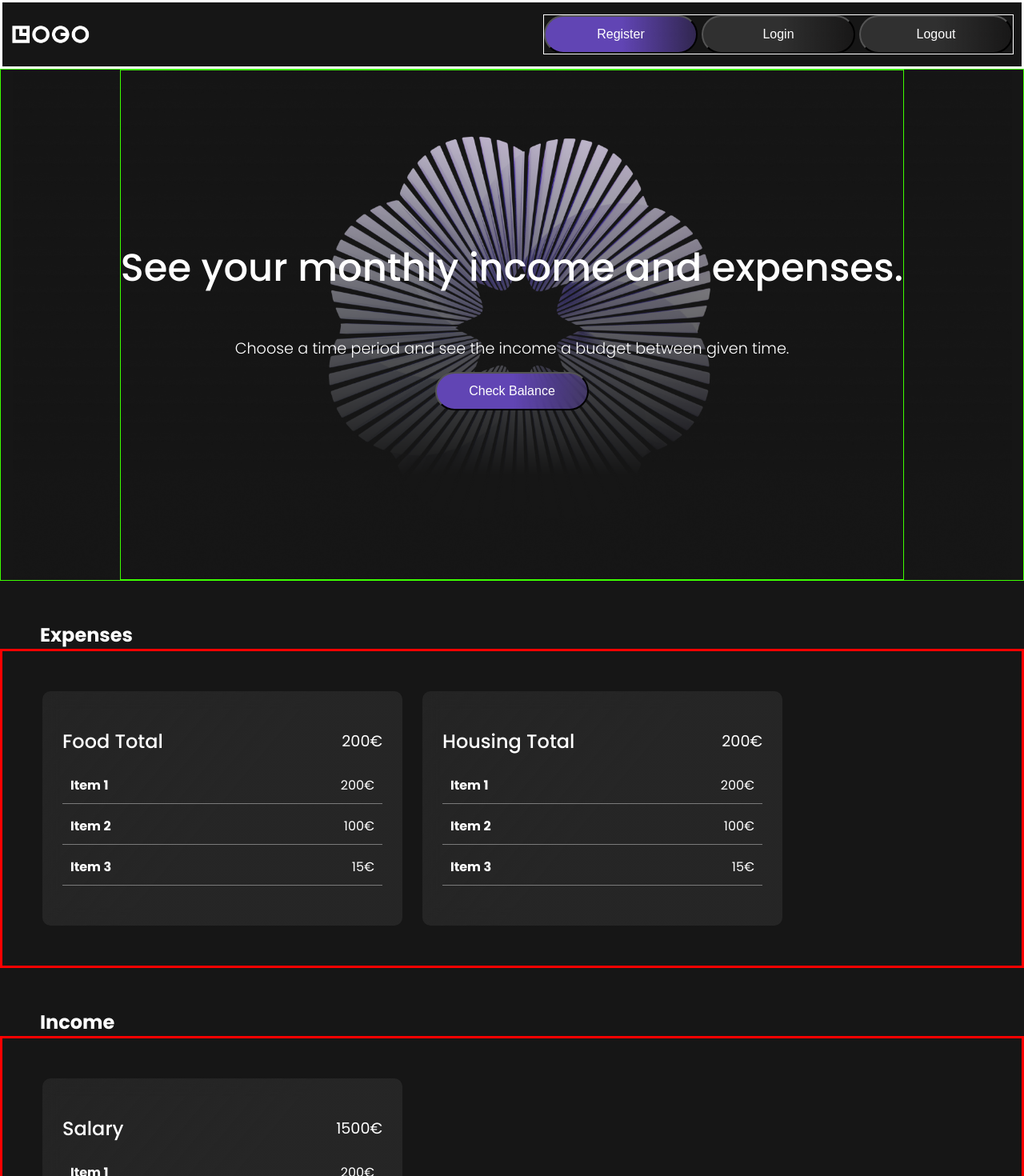
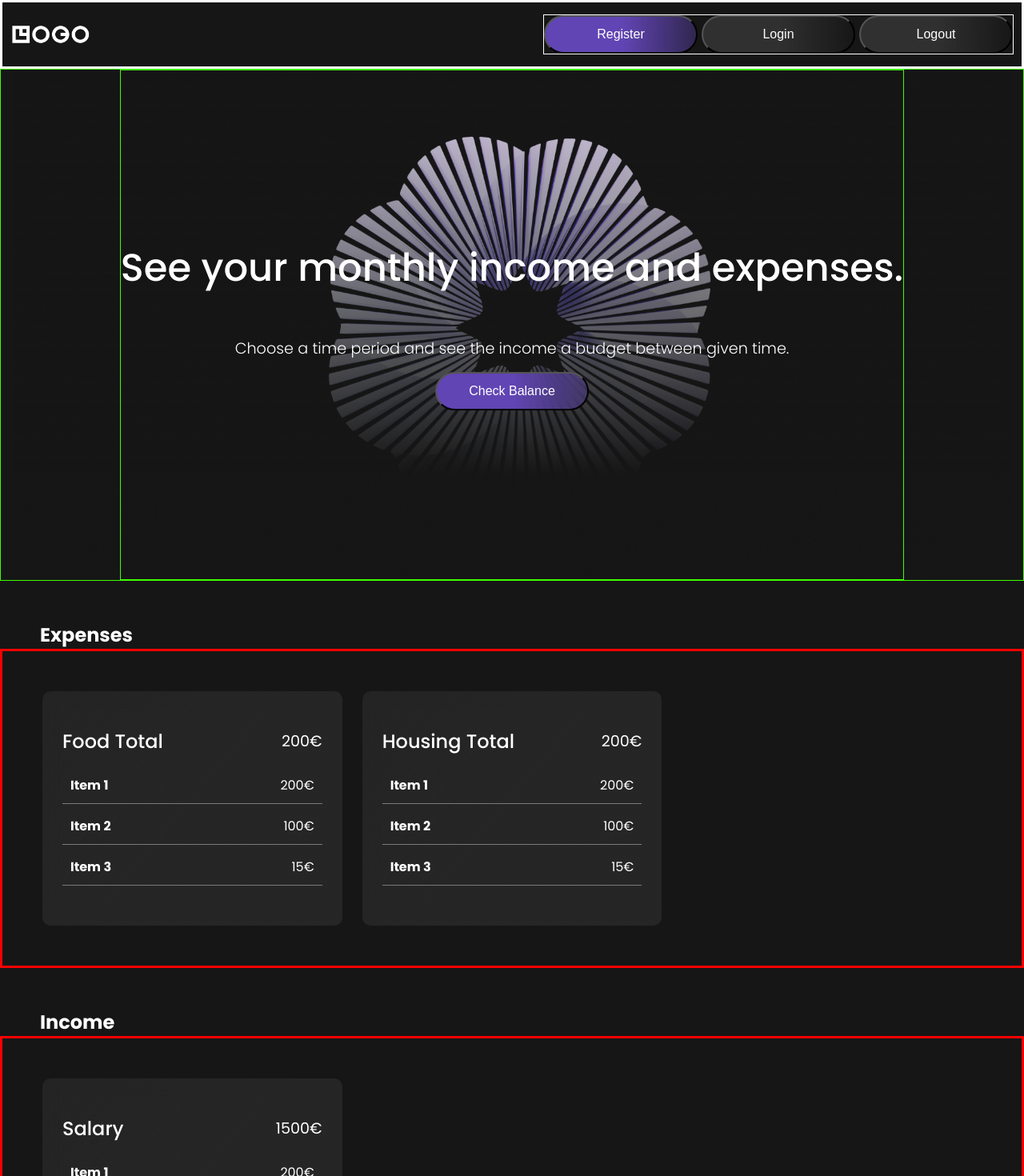
Before and after one commit to PaivarintaEmilia/fullStackOwnMainProject, a React (Vite) app: page / in a window 1280 px wide. Shown: the top 1470 px of the page at 80% size. Built offline with nearby package versions, Linux system fonts and the light colour scheme.

Commit message:
Install Icon libraries

```diff
--- a/package.json
+++ b/package.json
@@ -10,6 +10,10 @@
     "preview": "vite preview"
   },
   "dependencies": {
+    "@emotion/react": "^11.13.3",
+    "@emotion/styled": "^11.13.0",
+    "@mui/icons-material": "^6.1.1",
+    "@mui/material": "^6.1.1",
     "@supabase/supabase-js": "^2.45.4",
     "react": "^18.3.1",
     "react-dom": "^18.3.1",
--- a/src/components/DataCards/DataCard.module.css
+++ b/src/components/DataCards/DataCard.module.css
@@ -1,6 +1,5 @@
 /* DataCard-component styling */
 .dataCardContainer {
-    width: 450px;
     background: linear-gradient(310deg, rgba(45, 45, 45, 0.70) 49.52%, rgba(124, 124, 124, 0.14) 100%);
     backdrop-filter: blur(11.550000190734863px);
     padding: 45px 25px;
```
Also changed, not shown: 1 other file (tests, documents, lock files or other folders).
